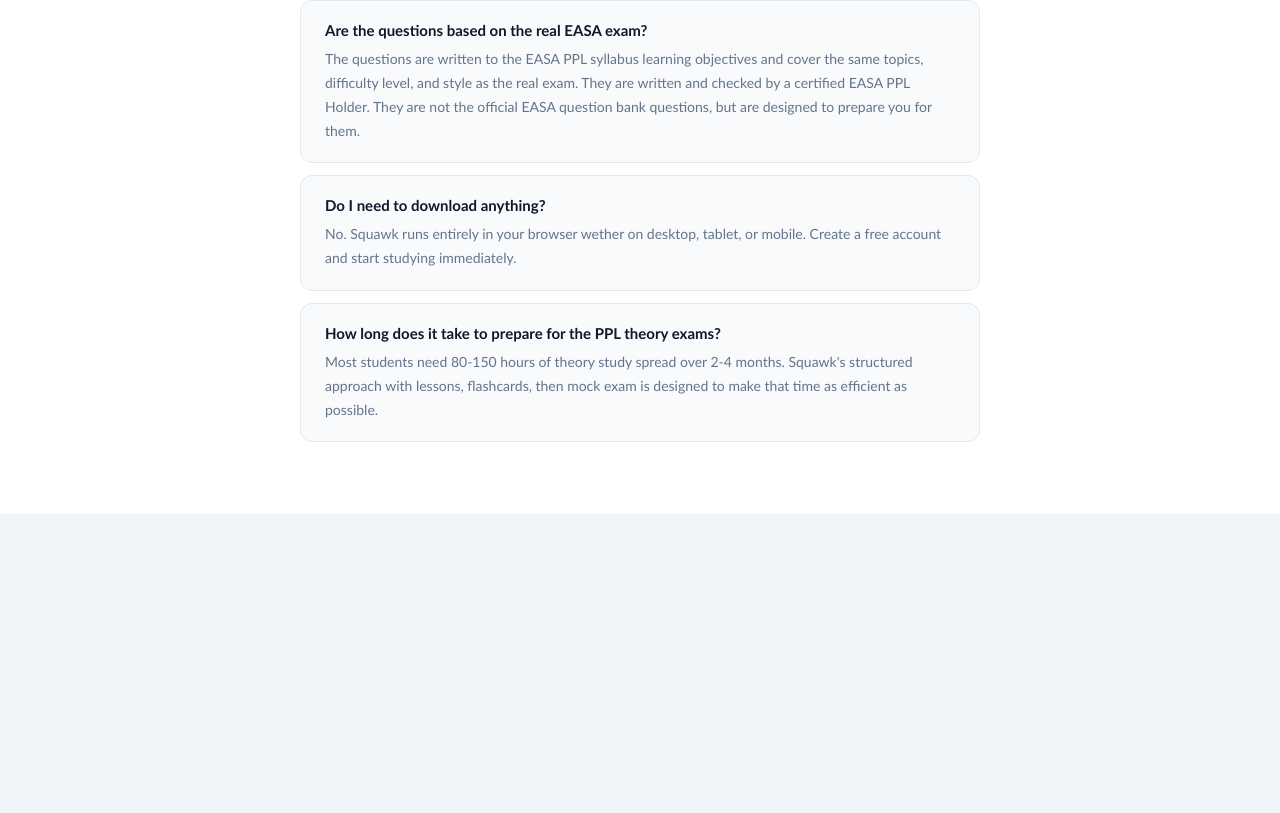
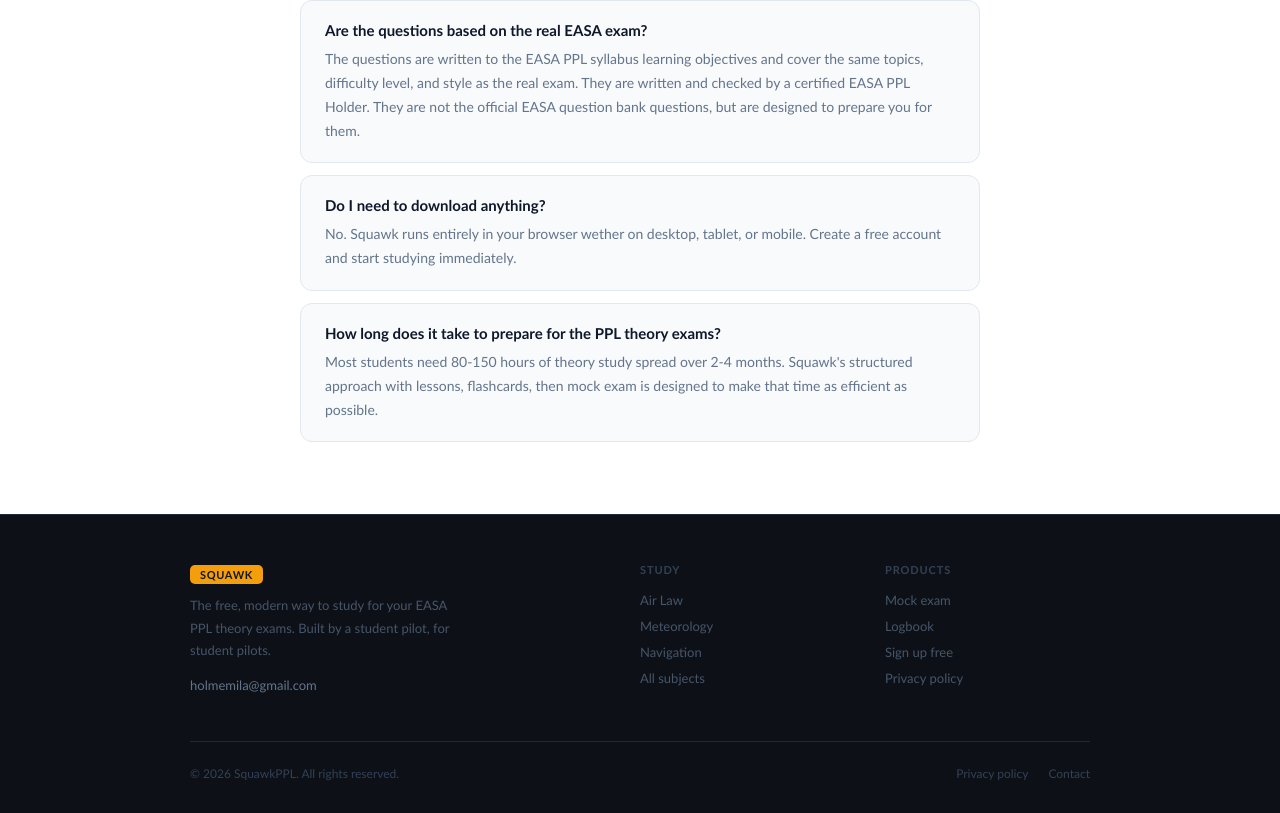
Before and after one commit to holmemila/pilot-study-app, a Next.js app in the folder pilot-study-app/: page / in a window 1280 px wide. Shown: the part 4078-4891 px from the top of the page. Before the commit the page ends 4592 px from the top, so only its background shows below. Built offline with nearby package versions, Linux system fonts and the light colour scheme.

Commit message:
Add footer to landing page

```diff
--- a/pilot-study-app/app/page.tsx
+++ b/pilot-study-app/app/page.tsx
@@ -596,6 +596,67 @@ function LandingPage() {
         </div>
       </div>
 
+      {/* Footer */}
+      <div style={{ background: "#0d1117", borderTop: "1px solid #1e293b", padding: "48px 32px 32px" }}>
+        <div style={{ maxWidth: "900px", margin: "0 auto" }}>
+
+          {/* Top row */}
+          <div style={{ display: "grid", gridTemplateColumns: "2fr 1fr 1fr", gap: "40px", marginBottom: "48px" }}>
+
+            {/* Brand */}
+            <div>
+              <div style={{ marginBottom: "12px" }}>
+                <span style={{ background: "#f59e0b", color: "#0f172a", fontSize: "11px", fontWeight: 900, padding: "3px 10px", borderRadius: "5px", letterSpacing: "0.06em" }}>SQUAWK</span>
+              </div>
+              <p style={{ color: "#475569", fontSize: "13px", lineHeight: 1.7, maxWidth: "280px", marginTop: "12px" }}>
+                The free, modern way to study for your EASA PPL theory exams. Built by a student pilot, for student pilots.
+              </p>
+              <a href="mailto:holmemila@gmail.com" style={{ display: "inline-block", marginTop: "16px", color: "#64748b", fontSize: "13px", textDecoration: "none" }}>holmemila@gmail.com</a>
+            </div>
+
+            {/* Study */}
+            <div>
+              <div style={{ fontSize: "11px", fontWeight: 700, color: "#334155", letterSpacing: "0.08em", textTransform: "uppercase", marginBottom: "16px" }}>Study</div>
+              <div style={{ display: "flex", flexDirection: "column", gap: "10px" }}>
+                {[
+                  { label: "Air Law", href: "/subject/air-law" },
+                  { label: "Meteorology", href: "/subject/meteorology" },
+                  { label: "Navigation", href: "/subject/navigation" },
+                  { label: "All subjects", href: "/login" },
+                ].map(link => (
+                  <a key={link.label} href={link.href} style={{ color: "#475569", fontSize: "13px", textDecoration: "none" }}>{link.label}</a>
+                ))}
+              </div>
+            </div>
+
+            {/* Product */}
+            <div>
+              <div style={{ fontSize: "11px", fontWeight: 700, color: "#334155", letterSpacing: "0.08em", textTransform: "uppercase", marginBottom: "16px" }}>Products</div>
+              <div style={{ display: "flex", flexDirection: "column", gap: "10px" }}>
+                {[
+                  { label: "Mock exam", href: "/mock-exam" },
+                  { label: "Logbook", href: "/logbook" },
+                  { label: "Sign up free", href: "/login" },
+                  { label: "Privacy policy", href: "/privacy" },
+                ].map(link => (
+                  <a key={link.label} href={link.href} style={{ color: "#475569", fontSize: "13px", textDecoration: "none" }}>{link.label}</a>
+                ))}
+              </div>
+            </div>
+
+          </div>
+
+          {/* Bottom row */}
+          <div style={{ borderTop: "1px solid #1e293b", paddingTop: "24px", display: "flex", alignItems: "center", justifyContent: "space-between", flexWrap: "wrap", gap: "12px" }}>
+            <p style={{ color: "#334155", fontSize: "12px" }}>© {new Date().getFullYear()} SquawkPPL. All rights reserved.</p>
+            <div style={{ display: "flex", gap: "20px" }}>
+              <a href="/privacy" style={{ color: "#334155", fontSize: "12px", textDecoration: "none" }}>Privacy policy</a>
+              <a href="mailto:holmemila@gmail.com" style={{ color: "#334155", fontSize: "12px", textDecoration: "none" }}>Contact</a>
+            </div>
+          </div>
+
+        </div>
+      </div>
     </div>
   )
 }
```
